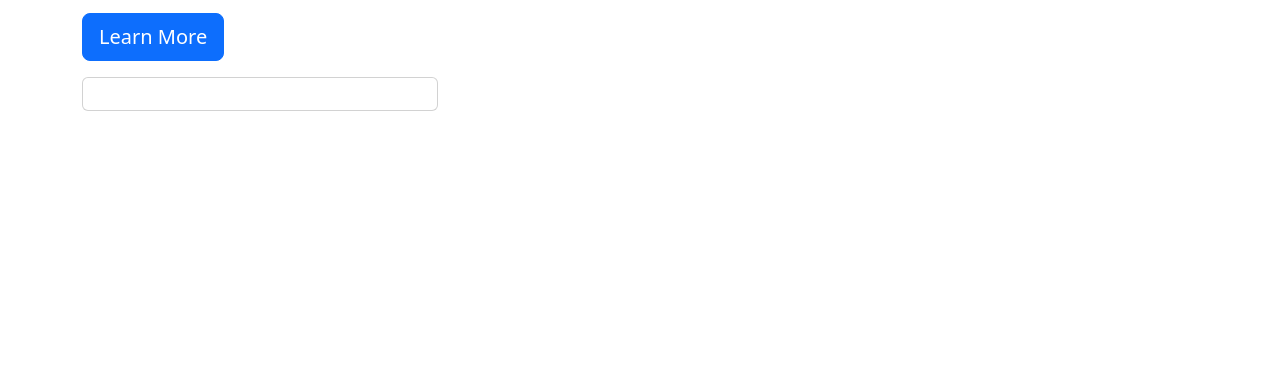
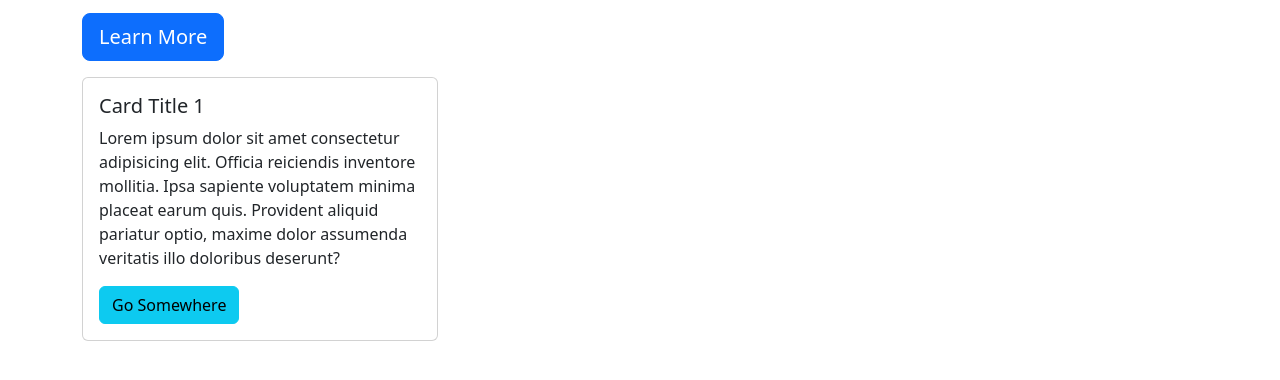
Before and after one commit to Miguel-web/BootstrapPractice2, a plain HTML site: page index.html in a window 1280 px wide. Shown: the part 184-564 px from the top of the page. Drawn offline with nearby package versions, Linux system fonts and the light colour scheme.

Commit message:
card complete

```diff
--- a/index.html
+++ b/index.html
@@ -22,7 +22,9 @@
         <div class="col-sm-12 col-md-6 col-lg-4 col-xl-4">
             <div class="card">
                 <div class="card-body">
-
+                        <h5 class="card-title">Card Title 1</h5>
+                        <p class="card-text">Lorem ipsum dolor sit amet consectetur adipisicing elit. Officia reiciendis inventore mollitia. Ipsa sapiente voluptatem minima placeat earum quis. Provident aliquid pariatur optio, maxime dolor assumenda veritatis illo doloribus deserunt?</p>
+                        <a href="" class="btn btn-info">Go Somewhere</a>
                 </div>
             </div>
         </div>
```
